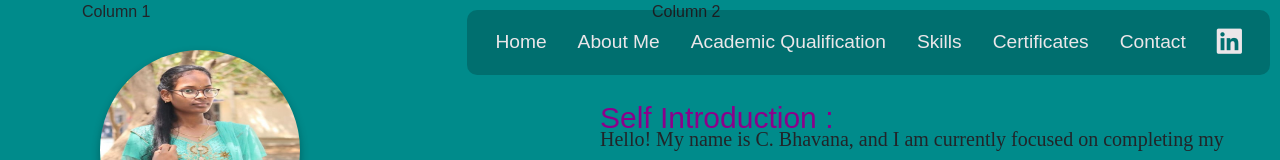
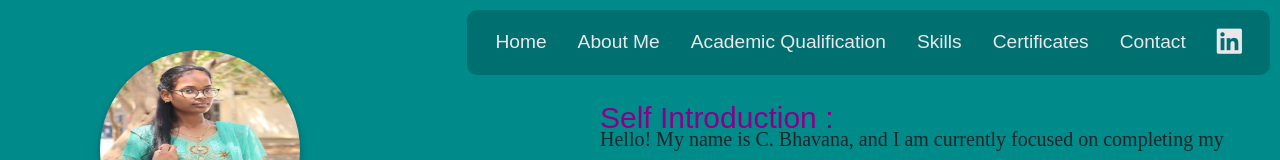
Before and after one commit to C-bhavana101005/Bhavana-Portfolio, a plain HTML site: page index.html in a window 1280 px wide. Shown: the top 160 px of the page. Drawn offline with nearby package versions, Linux system fonts and the light colour scheme.

Commit message:
Update index.html

```diff
--- a/index.html
+++ b/index.html
@@ -6,12 +6,6 @@
         <link href="https://cdn.jsdelivr.net/npm/bootstrap@5.3.3/dist/css/bootstrap.min.css" rel="stylesheet">
     </head>
     <body style="background-color:darkcyan;">
-        <div class="container">
-           <div class="row">
-              <div class="col-sm-12 col-md-6">Column 1</div>
-              <div class="col-sm-12 col-md-6">Column 2</div>
-            </div>
-        </div>
         <style>
             body {
                 font-family: Arial, sans-serif;
```
